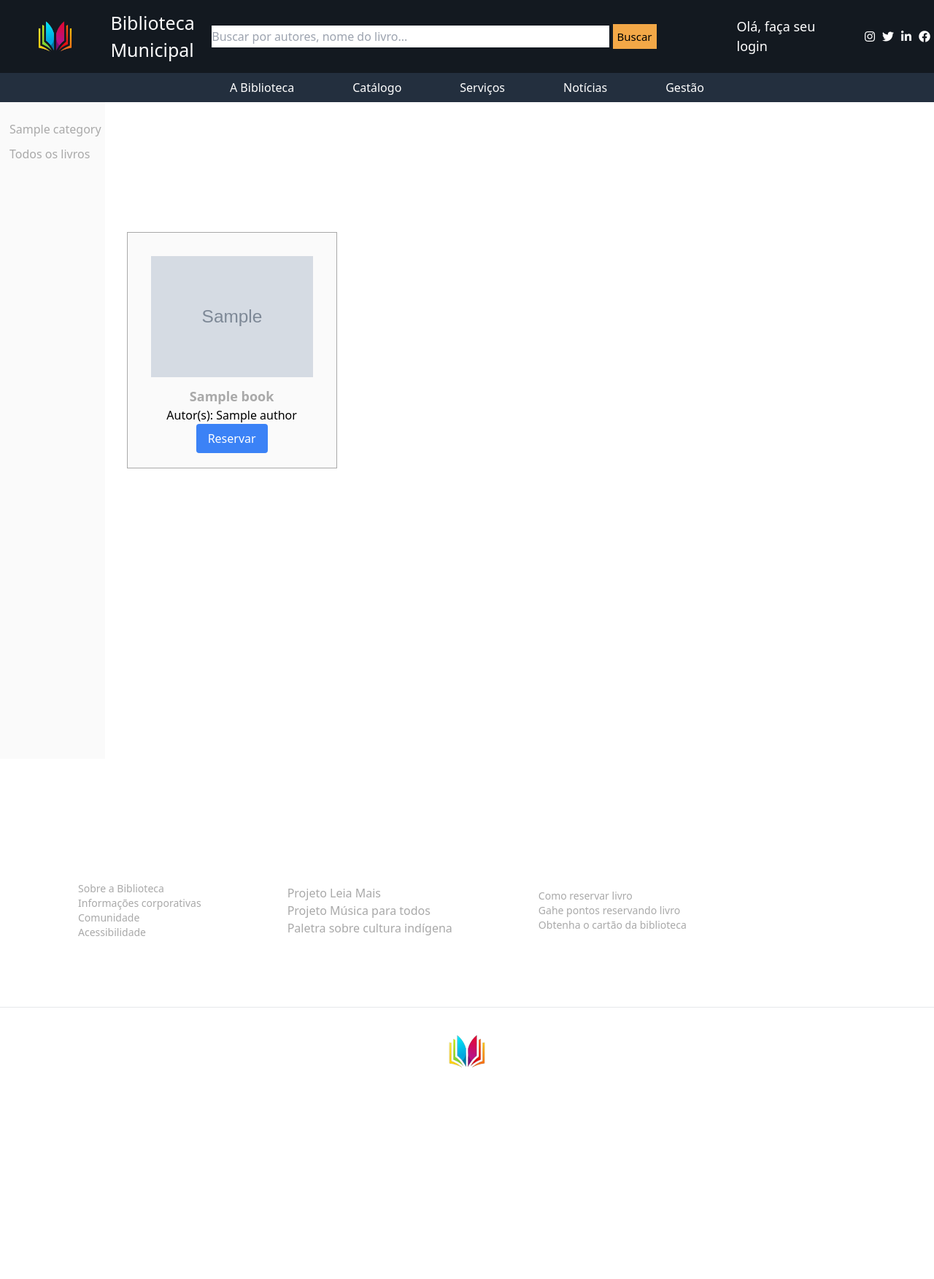
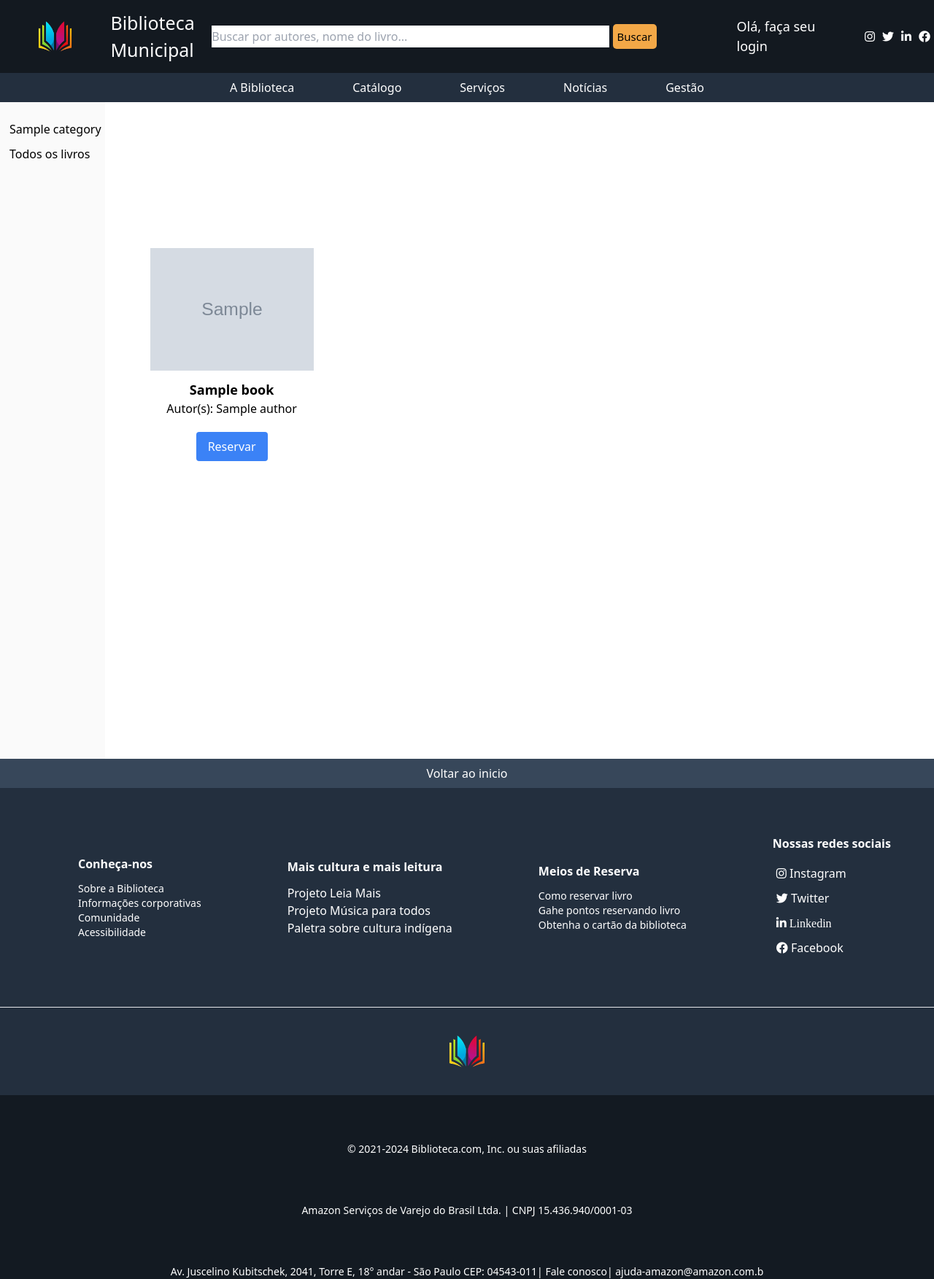
Before and after one commit to ericsanto/biblioteca_django, a Django app: page /library/catalogo/ in a window 1280 px wide. Shown: the whole page at 73% size. Run offline with Django 5.2, Linux system fonts and the light colour scheme; tables that the repository leaves empty hold one stand-in row (values such as "Sample post"); grey boxes marked "Sample" are stand-in pictures; some libraries are stand-ins or nearby versions; some web fonts are replaced.

Commit message:
Utilizando template home e catalog com css e tailwind

```diff
--- a/library/static/css/style.css
+++ b/library/static/css/style.css
@@ -146,16 +147,23 @@ img.second-image {
 }
 
 div.card {
-  border: solid 0.5px darkgrey;
   text-align: center;
   padding: 20px;
   margin-left: 30px;
-  background-color: #FAFAFA;
   margin-bottom: 20px;
+}
+
+div.card:hover p.card-title {
+  color: #e7af60;
+  transition: 0.2s all;
 }
 
 p.card-text {
   line-height: 30px;
+}
+
+p.card-text-p {
+  padding-bottom: 20px;
 }
 
 div.container-fluid {
@@ -182,11 +190,7 @@ h2.text {
  padding: 20px;
 }
 
-#catalog {
-  display: flex;
-  flex-direction: row;
-  justify-content: start;
-}
+
 
 .list-categories {
   padding: 5px;
@@ -194,7 +198,6 @@ h2.text {
 
 a{
   text-decoration: none;
-  color: darkgray;
 }
 
 div.button-login {
@@ -209,7 +212,23 @@ input.search {
   border: none;
   font-size: 15px;
   padding: 6px;
+  border-radius: 5px;
 }
+
+.footer.flex.flex-col {
+  background-color: #232F3E;
+}
+
+div.flex.flex-col.justify-center.items-center.m-auto {
+  background-color: #37475A;
+}
+
+.flex.flex-col.justify-center.items-center.text-sm.text-white {
+  background-color: #131a22;
+}
+
+
+/* FIM DA ESTILIZAÇÃO DA PÁGINA (home.html) */
 
 /* ESTILIZAÇÃO DA PÁGINA (book_detail.html) */
 div.book-detail {
```
Also changed, not shown: other parts of library/static/css/style.css (+33 -8 lines).
